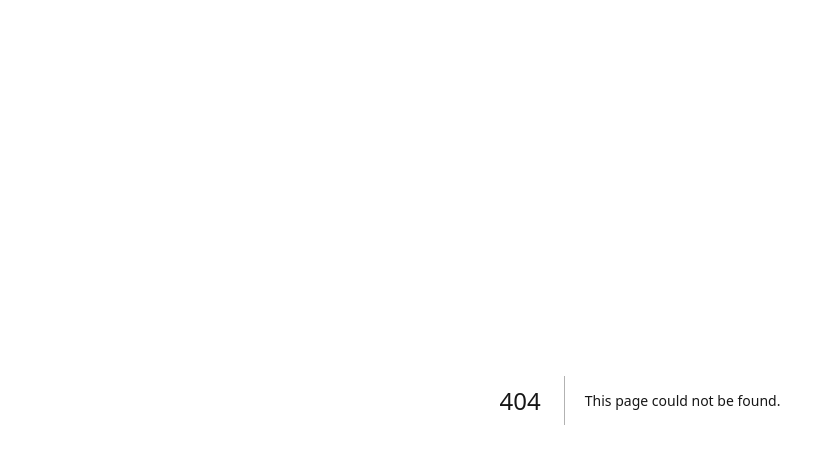
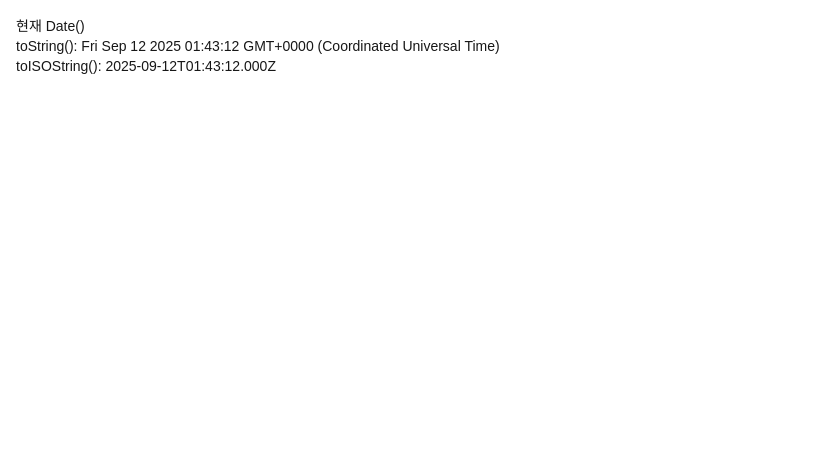
Before and after one commit to iaminwoo/CommuteMateFrontend, a Next.js app: page /time in a window 1280 px wide. Before the commit this address had no page. Shown: the top 464 px of the page, without its empty margins (0-827 px from the left). Built offline with nearby package versions, Linux system fonts and the light colour scheme.

Commit message:
시간 테스트

```diff
--- /dev/null
+++ b/src/app/time/page.tsx
@@ -0,0 +1,13 @@
+"use client";
+
+export default function TimePage() {
+  const now = new Date();
+
+  return (
+    <div className="p-4">
+      <h1>현재 Date()</h1>
+      <p>toString(): {now.toString()}</p>
+      <p>toISOString(): {now.toISOString()}</p>
+    </div>
+  );
+}
```
